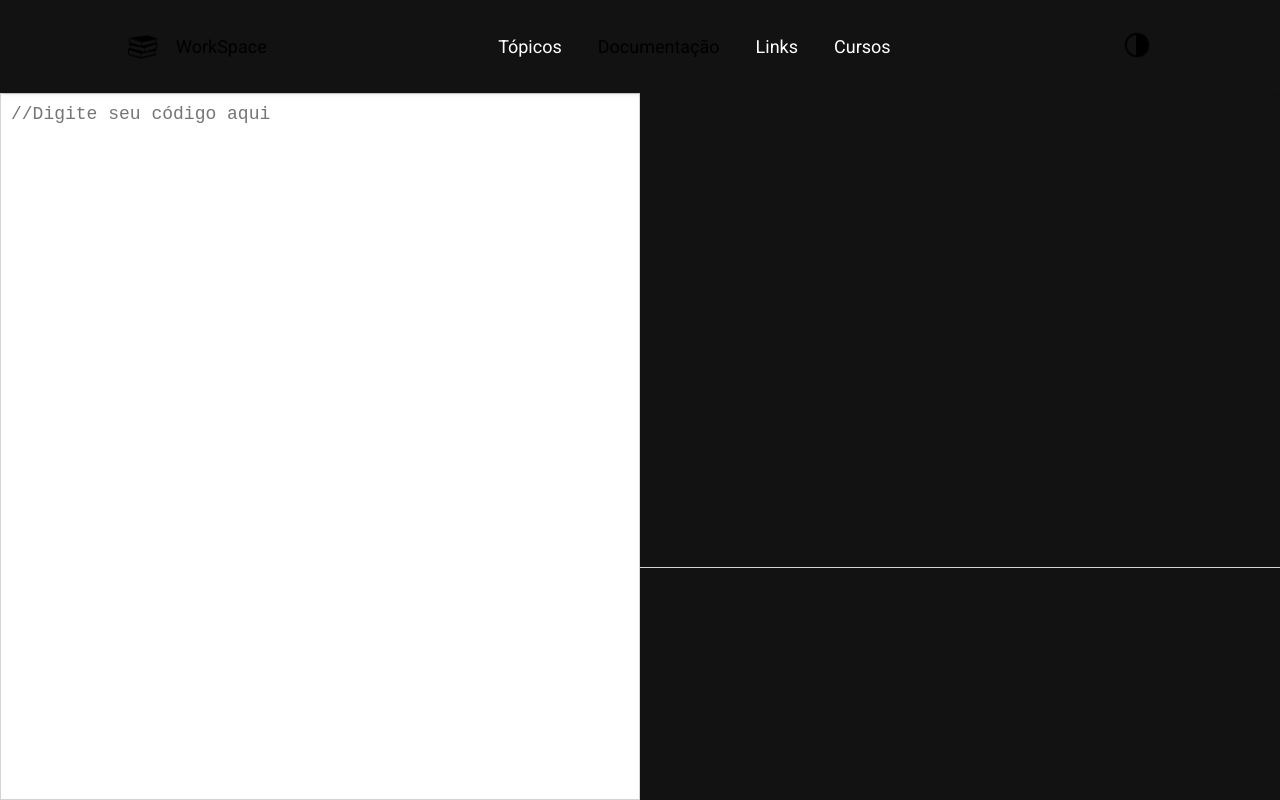
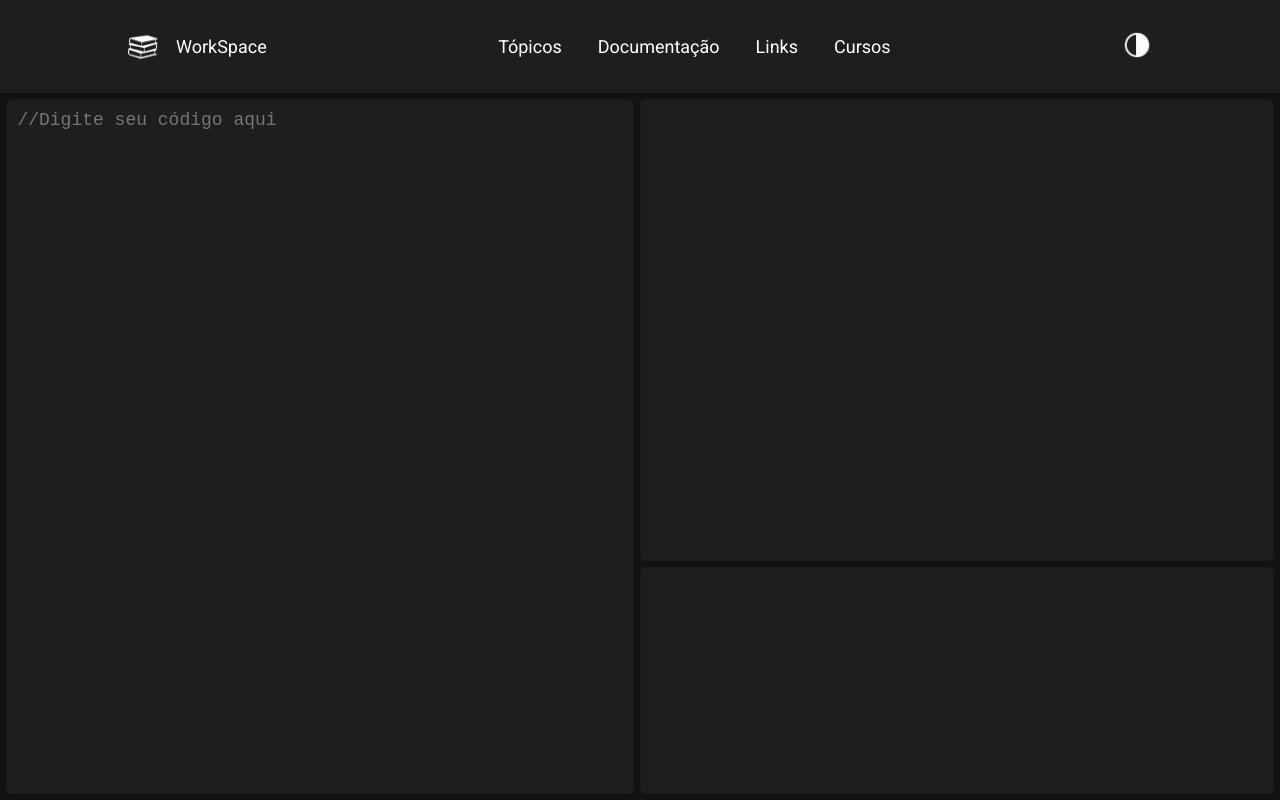
Before and after one commit to LFerreira0/workspace, an Angular app: page / in a window 1280 px wide. Both pictures are taken after a click on the picture 1137 px from the left and 44 px from the top of the page. Built offline with nearby package versions, Linux system fonts and the light colour scheme.

Commit message:
black theme

```diff
--- a/src/app/header/header.component.html
+++ b/src/app/header/header.component.html
@@ -1,13 +1,14 @@
 <header>
     <div class="container">
         <div class="brand">
-            <img src="../../assets/images/pilha-de-tres-livros-preto.png" alt="Icone de livros preto">
+            <img *ngIf="!darkMode" src="../../assets/images/pilha-de-tres-livros-preto.png" alt="Icone de livros preto">
+            <img *ngIf="darkMode" src="../../assets/images/pilha-de-tres-livros-branco.png" alt="Icone de livros branco">
             <a routerLink="/" (click)="exibirMenu = false" class="logo">WorkSpace</a>
         </div>
         <nav>
             <ul>
                 <li (click)="exibirMenuSecundario()">Tópicos</li>
-                <li><a href="#" routerLink="/list">Documentação</a></li>
+                <li>Documentação</li>
                 <li>Links</li>
                 <li>Cursos</li>
 
@@ -27,6 +28,9 @@
                 </div>
             </ul>
         </nav>
-        <div class="dark-mode"><img src="../../../assets/images/dark-mode.png" alt="Dark Mode Icon" (click)="themeService.toggleTheme()"></div>
+            <div class="dark-mode">
+                    <img *ngIf="!darkMode" src="../../../assets/images/dark-mode.png" alt="Dark Mode Icon" (click)="themeSwitch()">
+                    <img *ngIf="darkMode"src="../../../assets/images/dark-mode-light.png" alt="Light Mode Icon" (click)="themeSwitch()">
+            </div>
     </div>
 </header>
--- a/src/app/header/header.component.scss
+++ b/src/app/header/header.component.scss
@@ -3,10 +3,6 @@ body {
     margin: 0;
     font-size: 20px;
 }
-
-$dark-mode: #121212;
-
-
 
 .container {
     width: 80%;
@@ -30,7 +26,7 @@ header {
     position: relative;
     font-size: 18px;
     a {
-        color: #000;
+        color: var(--font-color);
         text-decoration: none;
     }
 
@@ -58,7 +54,7 @@ header {
                 padding: 1em;
 
                 &:hover {
-                    background: darken(#fff, 10%);
+                    background: var(--background-color-hover);
                     cursor: pointer;
                 }
 
@@ -73,13 +69,13 @@ header {
 .secondary-menu{
     width: 100%;
     height: 300px;
-    box-shadow: 0px 1px 5px -2px rgba(0,0,0,0.29);
+    box-shadow: 1px 1px 5px -2px rgba(0,0,0,0.29);
     position: absolute;
     bottom: 0;
     transform: translateY(100%);
     left: 0;
     font-size: 16px;
-    background-color: #fff;
+    background-color: var(--background-color);
 
 
     .secondary-menu-content{
--- a/src/app/header/header.component.ts
+++ b/src/app/header/header.component.ts
@@ -8,6 +8,7 @@ import { ThemeService } from '../services/theme.service';
 })
 export class HeaderComponent implements OnInit {
   exibirMenu = false;
+  darkMode = false;
 
   constructor(
     public readonly themeService : ThemeService
@@ -20,5 +21,10 @@ export class HeaderComponent implements OnInit {
       this.exibirMenu = !this.exibirMenu;
   }
 
+  public themeSwitch(){
+    this.themeService.toggleTheme()
+    this.darkMode = !this.darkMode;
+  }
+
 
 }
--- a/src/app/main/sand-box/sand-box.component.scss
+++ b/src/app/main/sand-box/sand-box.component.scss
@@ -10,28 +10,34 @@
     width: 100%;
     font-size: 18px;
     flex-grow: 1;
-
+    background-color: var(--background-container);
+    color: var(--font-color);
     textarea{
         resize: none;
-        width: 50%;
-        flex-grow: 1;
+        width: 49%;
+        margin-left: .5%;
         padding: 10px;
-        border: 1px solid lightgray;
+        border: var(--border);
         align-items: flex-end;
         font-size: 18px;
+        border-radius: 5px;
+        margin-top: .5%;
+        margin-bottom: .5%;
+        background-color: var(--background-color);
 
         &:focus{
-            box-shadow: 0 0 0 0;
             outline: 0;
         }
     }
 
     .feedback{
-        width: 50%;
+        width: 48%;
+        border-radius: 5px;
         flex-grow: 1;
         display: flex;
         flex-direction: column;
         font-family: 'Roboto', sans-serif;
+        margin: .5%;
 
     }
 
@@ -39,9 +45,14 @@
         width: 100%;
         height: 50px;
         flex-grow: 0.7;
-        border-bottom: 1px solid lightgrey;
         font-family: 'Roboto', sans-serif;
-        padding: 1;
+        background-color: var(--background-color);
+        border-radius: 5px;
+        border: var(--border);
+
+        p{
+            padding: 1em;
+        }
     }
 
     .error{
@@ -49,7 +60,14 @@
         width: 100%;
         height: 50px;
         flex-grow: 0.3;
-        color: red;
-        font-weight: lighter    ;
+        margin-top: 1%;
+        background-color: var(--background-color);
+        border-radius: 5px;
+        border: var(--border);
+
+        p{
+            color: red;
+            font-weight: lighter
+        }
     }
 }
--- a/src/app/services/theme.service.ts
+++ b/src/app/services/theme.service.ts
@@ -20,9 +20,7 @@ export class ThemeService{
     }
 
     public toggleTheme(){
-        console.log(this.theme)
         this.theme = this.theme === Theme.LIGHT ? Theme.DARK : Theme.LIGHT;
-        console.log(this.theme)
         localStorage.setItem(this.storageKey, this.theme);
         if (this.theme === Theme.DARK) {
             this.document.body.classList.add(Theme.DARK)
--- a/src/styles/_variables.scss
+++ b/src/styles/_variables.scss
@@ -1,6 +1,9 @@
 :root {
     --background-color: white;
     --font-color: black;
+    --background-container: rgb(243, 243, 243);
+    --border: 1px solid lightgray;
+    --background-color-hover: #E6E6E6;
 }
 
 .white {
@@ -8,6 +11,9 @@
 }
 
 .dark {
-    --background-color: #121212;
+    --background-color: #1E1E1E;
     --font-color: white;
+    --background-container: #121212;
+    --border: 1px solid #1a1a1a;
+    --background-color-hover: #111111;
 }
```
Also changed, not shown: src/assets/images/dark-mode-light.png (added).
